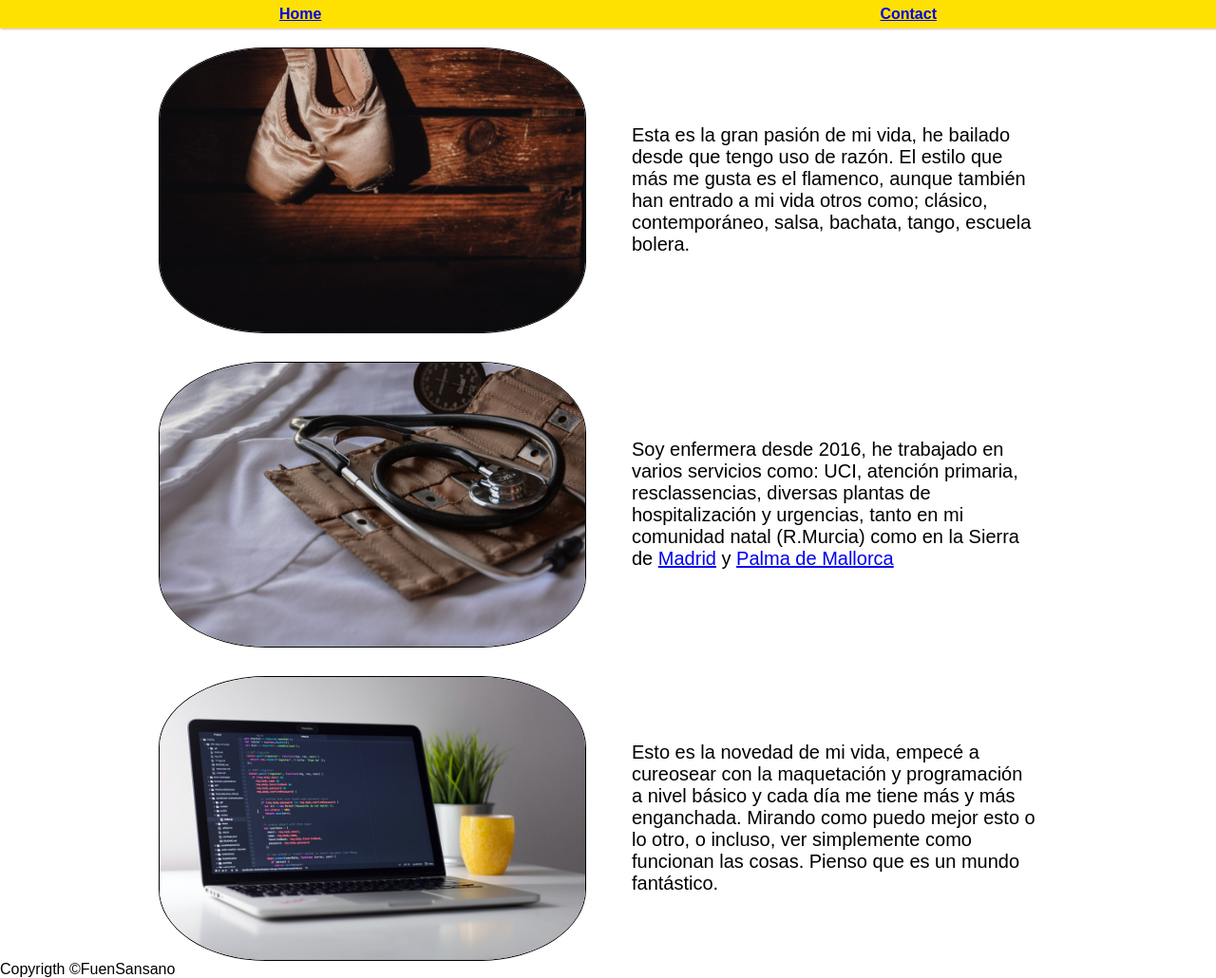
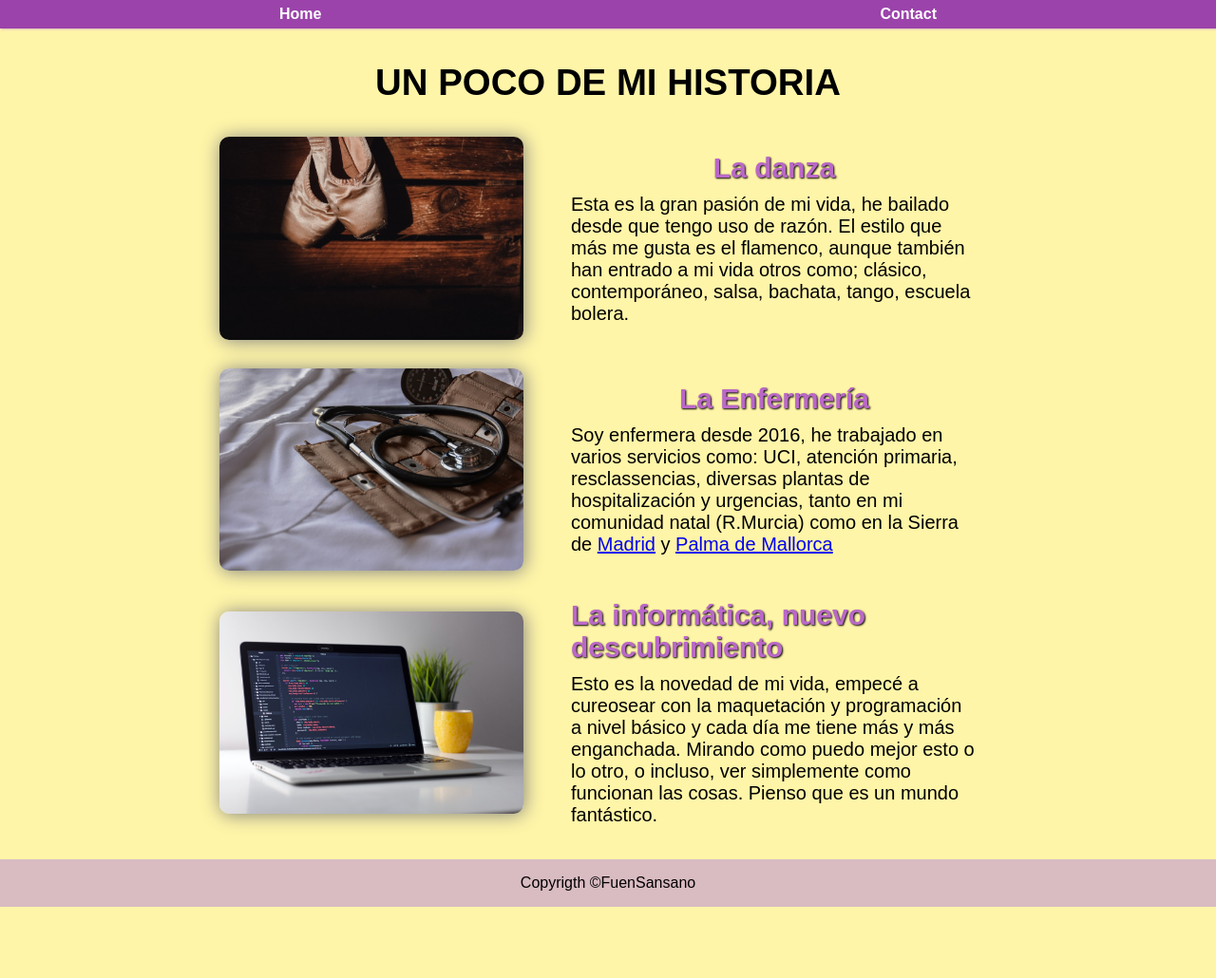
Before and after one commit to Fuensansano/porfolio, a plain HTML site: page index.html in a window 1280 px wide. Shown: the whole page at 95% size. After the commit the page ends 955 px from the top, so only its background shows below. Drawn offline with Linux system fonts and the light colour scheme.

Commit message:
primera version dfe la pagina home decente

```diff
--- a/index.html
+++ b/index.html
@@ -16,12 +16,14 @@
         </nav>
     </header>
     <main>
+        <h1 class="web-title">Un poco de mi historia</h1>
         <section id="aboutme">
             <article>
                 <img class="imagen" src="dance.jpeg" alt="dance">
             </article>
 
             <article class="text">
+                <h2 class="text__título">La danza</h2>
                 <p>
                     Esta es la gran pasión de mi vida, he bailado desde que tengo uso de razón. El estilo que más me gusta es el flamenco, aunque también han entrado a mi vida otros como; clásico, contemporáneo, salsa, bachata, tango, escuela bolera.
                 </p>
@@ -32,23 +34,23 @@
             </article>
 
             <article class="text">
+                <h2 class="text__título">La Enfermería</h2>
                 <p>Soy enfermera desde 2016, he trabajado en varios servicios como: UCI, atención primaria, resclassencias, diversas plantas de hospitalización y urgencias, tanto en mi comunidad natal (R.Murcia) como en la Sierra de <a href=https://www.google.com/maps/place/Madrid/ target="_blank">Madrid</a> y <a href="https://www.google.com/maps/place/Palma,+Islas+Baleares/" target="_blank">Palma de Mallorca</a></p>
-
             </article>
 
             <article>
                 <img class="imagen" src="pc.jpeg" alt="IT">
-
             </article>
 
             <article class="text">
-                Esto es la novedad de mi vida, empecé a cureosear con la maquetación y programación a nivel básico y cada día me tiene más y más enganchada. Mirando como puedo mejor esto o lo otro, o incluso, ver simplemente como funcionan las cosas. Pienso que es un mundo fantástico.
+                <h2 class="text__título">La informática, nuevo descubrimiento</h2>
+                <p>Esto es la novedad de mi vida, empecé a cureosear con la maquetación y programación a nivel básico y cada día me tiene más y más enganchada. Mirando como puedo mejor esto o lo otro, o incluso, ver simplemente como funcionan las cosas. Pienso que es un mundo fantástico.</p>
 
             </article>
         </section>
     </main>
-    <footer>
-        <p>Copyrigth &copy;FuenSansano </p>
+    <footer class="footer">
+        <p class="footer__copyright">Copyrigth &copy;FuenSansano </p>
     </footer>
 </body>
 </html>
--- a/styles.css
+++ b/styles.css
@@ -17,6 +17,10 @@
   margin: auto;
 }
 
+body {
+  background-color: var(--secundary-color-light);
+}
+
 /*
     Estilos de reset
 */
@@ -25,41 +29,33 @@
 /*
     Contenido principal de la web
 */
+
+.web-title {
+  text-align: center;
+  margin-top: 35px;
+  margin-bottom: 35px;
+  font-size: 3vw;
+  text-transform: uppercase;
+}
+
 #aboutme {
   display: grid;
-  grid-template-columns: 35% 35%;
-  /*grid-template-rows: repeat(3, 35%);*/
-  /*grid-auto-flow: column;*/
-  /*grid-auto-flow: row dense;
-    display: grid;
-    grid-gap: 1rem;
-    grid-auto-rows: 200px;*/
+  grid-template-columns: 25% 35%;
   grid-gap: 30px 50px;
   justify-content: center;
   align-self: center;
 }
 
-/*.imagen {
-  /*padding-right: 100px;
-    padding-bottom: 400px;
-  display: grid;
-  grid-gap: 10px 20px;
-
-  height: auto;
-  justify-items: center;
-}*/
-
 .imagen {
-  border-radius: 25%;
+  border-radius: 10px;
   width: 100%;
   display: block;
-    /*max-width: 100%;*/
   height: auto;
   background-size: cover;
   background-position: center;
   background-repeat: no-repeat;
   justify-items: center;
-  border: 1px solid black;
+  box-shadow: 1px 1px 20px grey;
 }
 
 .text {
@@ -72,12 +68,16 @@
   margin-right: 20px;
 }
 
+.text__título {
+  color: var(--primary-color);
+  text-shadow: 1px 1px 2px black;
+}
 /*
    Menú
 */
 
 .menu {
-  background-color: var(--secundary-color-dark);
+  background-color: var(--primary-color-dark);
   width: 100%;
   height: 30px;
   box-shadow: 1px 1px 2px rgba(200, 161, 207, 0.678);
@@ -94,7 +94,30 @@
   font-weight: bold;
 }
 
+.contenedor-enlaces__item {
+  text-decoration: none;
+  color: white;
+}
 
-.contenedor-enlaces:hover {
-  color: var(--primary-color-dark);
+
+.contenedor-enlaces__item:hover {
+  color: var(--secundary-color-dark);
 }
+
+
+/*
+  Estilos del footer
+*/
+
+.footer {
+  height: 50px;
+  background-color:var(--primary-color-light);
+  display: flex;
+  justify-content: center;
+  align-items: center;
+  margin-top: 35px;
+}
+
+.footer__copyright {
+  text-align: center;
+}
```
